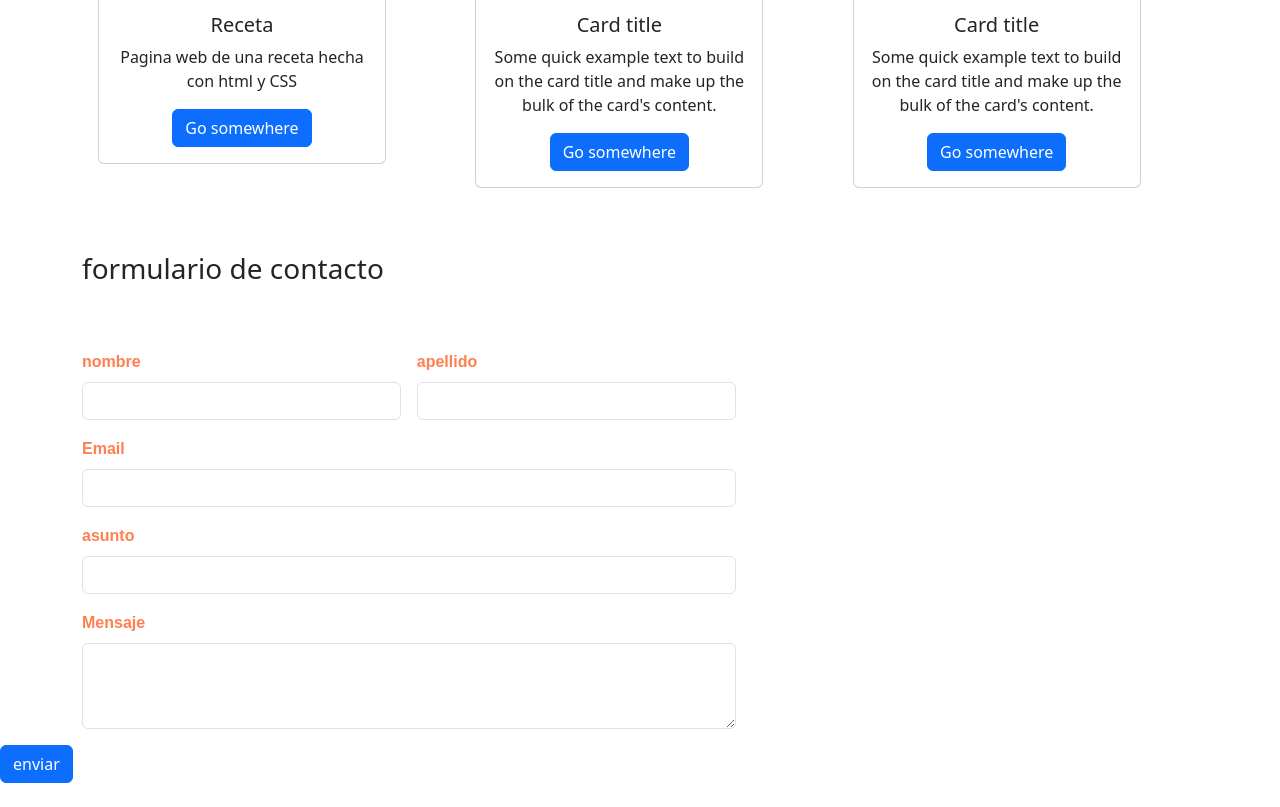
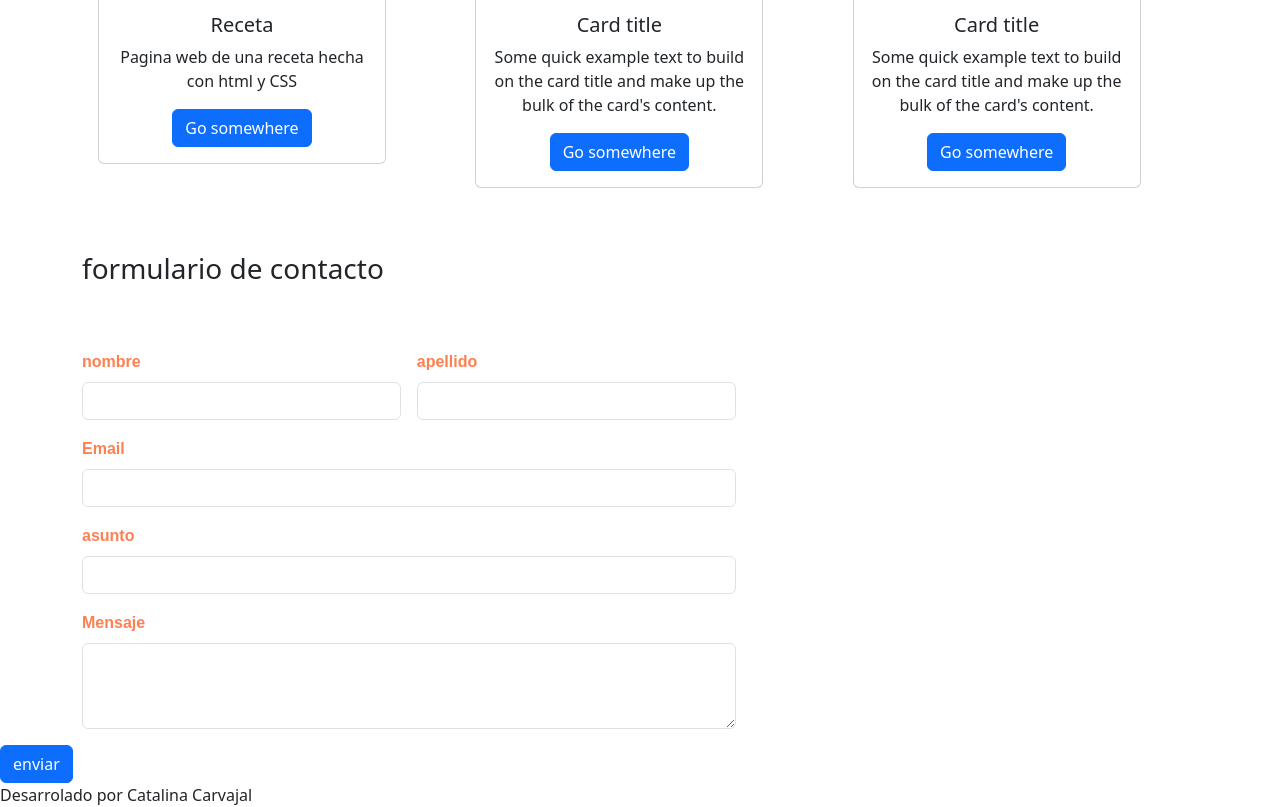
Before and after one commit to cataaaaaaaac/cataaaaaaaac.github.io, a plain HTML site: page index.html in a window 1280 px wide. Shown: the part 1097-1904 px from the top of the page. Before the commit the page ends 1880 px from the top, so only its background shows below. Drawn offline with nearby package versions, Linux system fonts and the light colour scheme.

Commit message:
agrego footer

```diff
--- a/index.html
+++ b/index.html
@@ -222,6 +222,12 @@
 
     </main>
 
+    <footer>
+    Desarrolado por Catalina Carvajal
+    </footer>
+
+
+
     <script src="https://cdn.jsdelivr.net/npm/bootstrap@5.3.3/dist/js/bootstrap.bundle.min.js" integrity="sha384-YvpcrYf0tY3lHB60NNkmXc5s9fDVZLESaAA55NDzOxhy9GkcIdslK1eN7N6jIeHz" crossorigin="anonymous"></script>
 </body>
 
```
